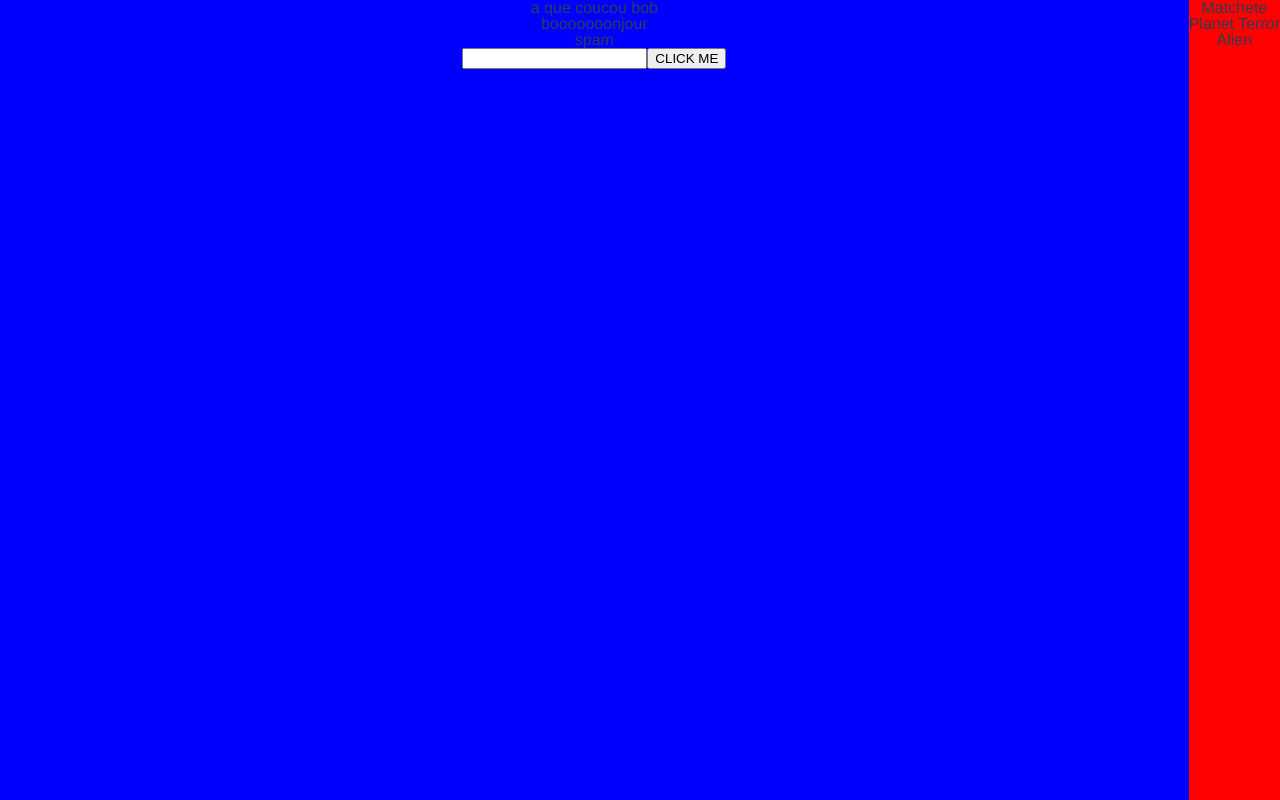
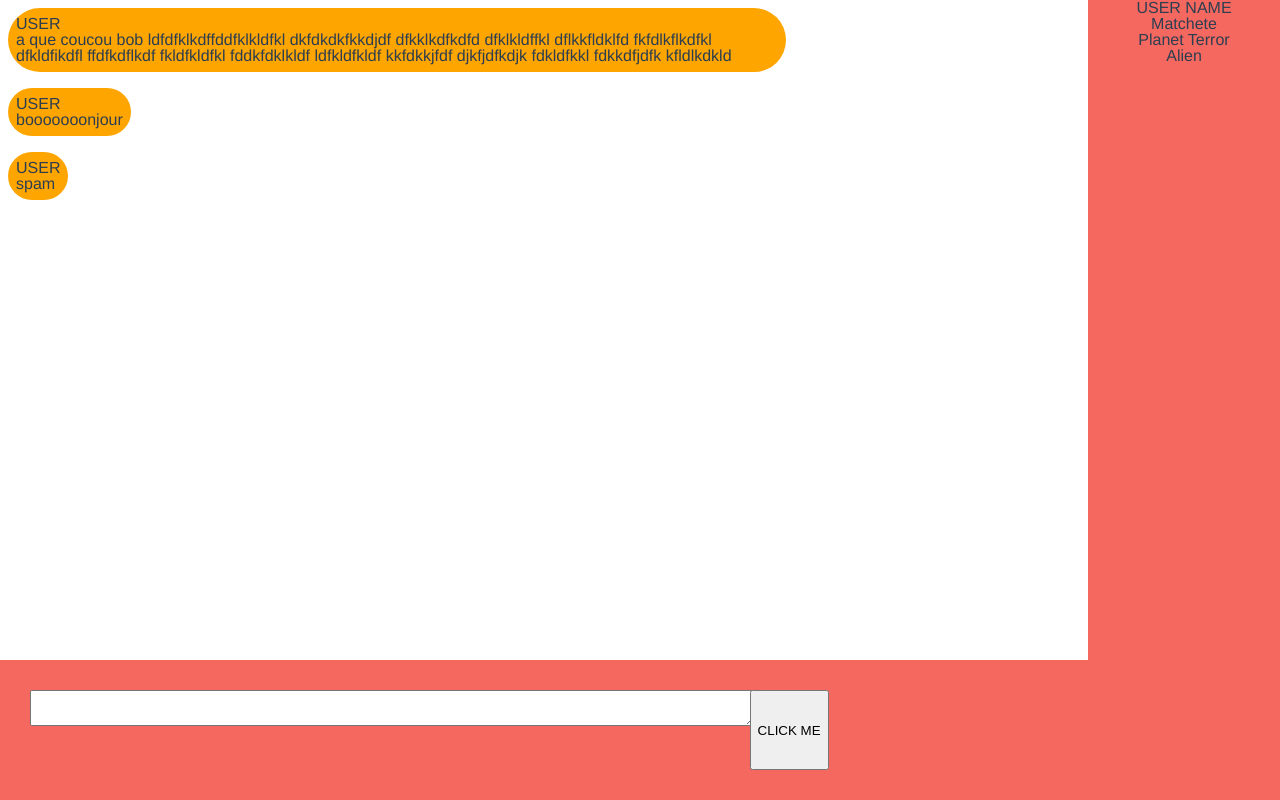
Before and after one commit to LagacheLouis/SpaceChat, a Vue app: page / in a window 1280 px wide. Built offline with nearby package versions, Linux system fonts and the light colour scheme.

Commit message:
css suite

```diff
--- a/src/App.vue
+++ b/src/App.vue
@@ -55,6 +55,9 @@ table {
 }
 
 /* ====== APP SCSS ======*/
+
+$red_panel_color : #F56860;
+
 #app {
   font-family: 'Avenir', Helvetica, Arial, sans-serif;
   -webkit-font-smoothing: antialiased;
--- /dev/null
+++ b/src/assets/var.scss
@@ -0,0 +1 @@
+$red_panel_color : #F56860;
--- a/src/components/ChatBox.vue
+++ b/src/components/ChatBox.vue
@@ -12,7 +12,7 @@ export default {
     data(){
         return{
             messages:[
-                'a que coucou bob',
+                'a que coucou bob ldfdfklkdffddfklkldfkl dkfdkdkfkkdjdf dfkklkdfkdfd  dfklkldffkl dflkkfldklfd fkfdlkflkdfkl  dfkldfikdfl ffdfkdflkdf fkldfkldfkl fddkfdklkldf ldfkldfkldf kkfdkkjfdf djkfjdfkdjk fdkldfkkl fdkkdfjdfk kfldlkdkld',
                 'booooooonjour',
                 'spam'
             ]
@@ -32,7 +32,8 @@ export default {
 
 <style lang="scss" scoped>
     #chatBox{
-        background-color: blue;
+        display: flex;
+        flex-direction: column;
         flex-grow: 1;
     }
 </style>
--- a/src/components/LateralBox.vue
+++ b/src/components/LateralBox.vue
@@ -1,5 +1,6 @@
 <template>
     <div id="lateralBox">
+        <p>USER NAME</p>
         <UsersList/>
     </div>
 </template>
@@ -13,7 +14,10 @@ export default {
 }
 </script>
 <style lang="scss" scoped>
+    @import '@/assets/var.scss';
+
     #lateralBox{
-        background-color: red;
+        background-color: $red_panel_color;
+        min-width: 15vw;
     }
 </style>
--- a/src/components/Message.vue
+++ b/src/components/Message.vue
@@ -1,8 +1,33 @@
 <template>
-    <div>{{message}}</div>
+    <div class = "message">
+        <div>
+            <h2>USER</h2>
+            <p>{{message}}</p>
+        </div>
+    </div>
 </template>
 <script>
 export default {
     props:['message']
 }
 </script>
+
+<style lang="scss" scoped>
+    .message{
+        text-align: left;
+    }
+
+    .message div{
+        display: inline-block;
+        max-width: 70%;
+        border-radius: 50px;
+        background-color: orange;
+        margin: 1vh;
+        padding: 1vh;
+    }
+
+    .userMessage{
+        float: right;
+        text-align: right;
+    }
+</style>
--- a/src/components/SendBox.vue
+++ b/src/components/SendBox.vue
@@ -1,10 +1,10 @@
 <template>
-    <div>
-    <form action ="#" @submit.prevent="onFormSubmit">
-            <input type="text" v-model="input"/>
-            <button>CLICK ME</button>
-        </form>
-    </div>
+    <form id ="sendBox" @submit.prevent="onFormSubmit">
+        <div id="inputZone">
+            <textarea v-model="input" @keyup="resizeTextArea()"/>
+        </div>
+        <button>CLICK ME</button >
+    </form>
 </template>
 <script>
 export default {
@@ -17,7 +17,39 @@ export default {
         onFormSubmit(){
             this.$emit('messageSent',this.input);
             this.input = '';
+        },
+        resizeTextArea(){
+            let textarea = document.querySelector('textarea');
+            var rows = textarea.value.split("\n");
+            textarea.setAttribute('rows', rows.length);
         }
     }
+    /*
+    <form action ="#" @submit.prevent="onFormSubmit">
+            <input type="text" v-model="input"/>
+            <button>CLICK ME</button>
+        </form>
+    */
 }
 </script>
+
+<style lang="scss" scoped>
+    @import '@/assets/var.scss';
+
+    #sendBox{
+        padding: 30px;
+        display: flex;
+        min-height: 10vh;
+        background-color: $red_panel_color;
+    }
+    textarea{
+        overflow: hidden;
+        width: 100%;
+    }
+
+    #inputZone{
+        max-width: 70%;
+        width: 70%;
+        text-align: left;
+    }
+</style>
```
